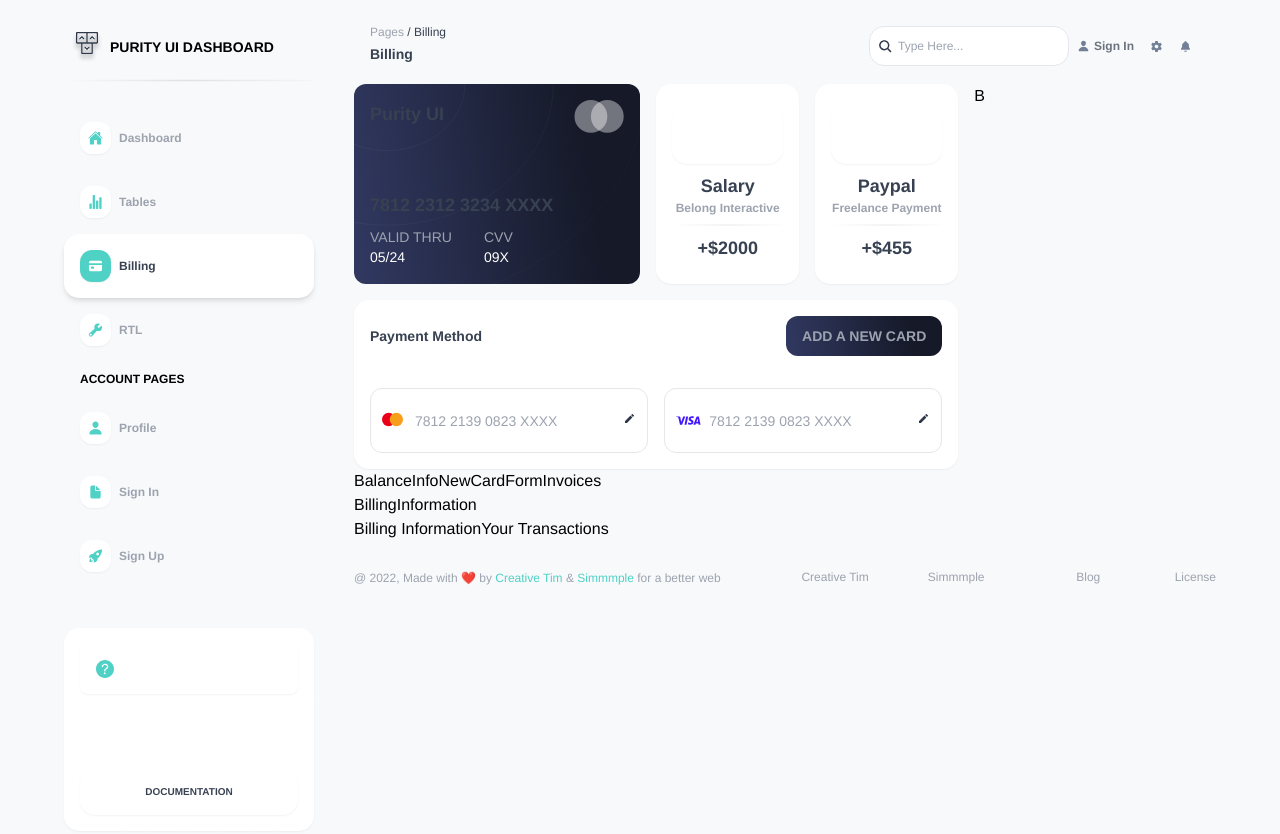
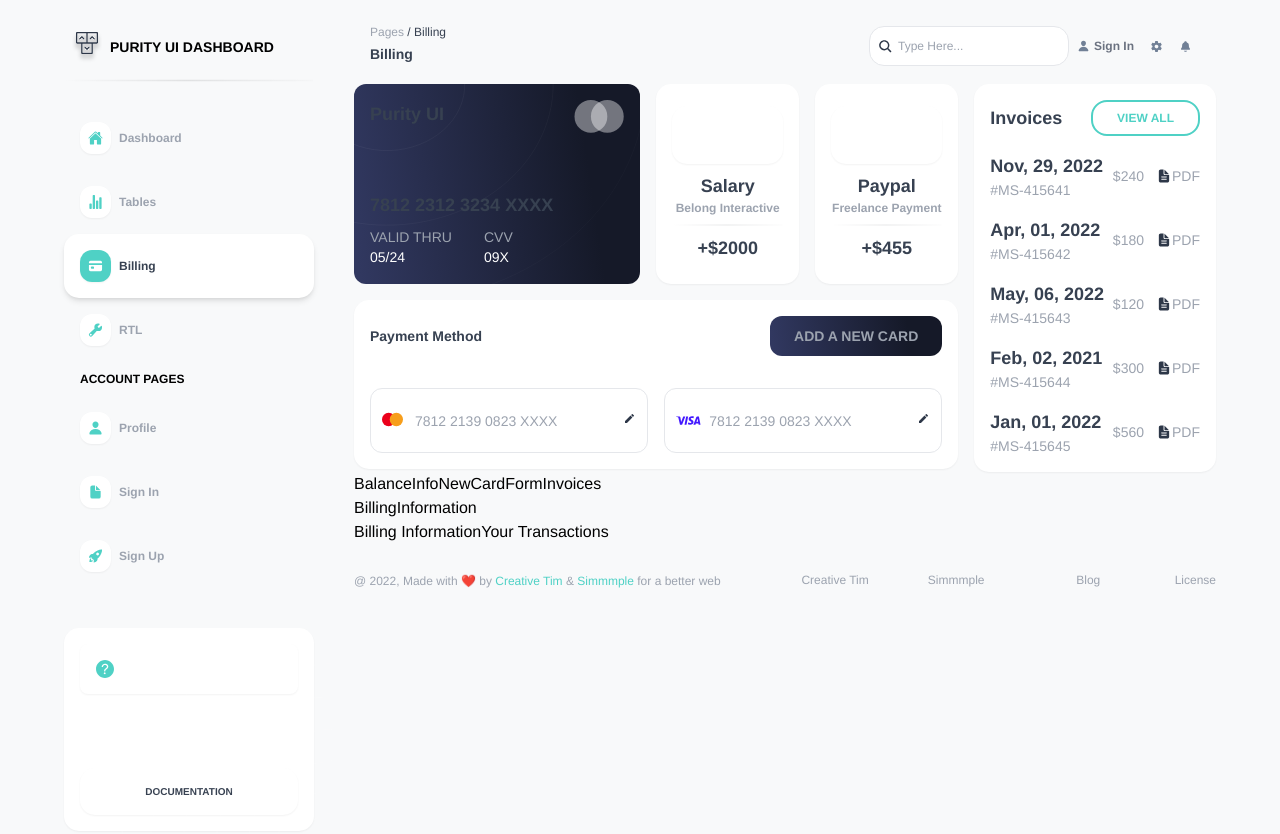
Before and after one commit to arrlancore/duck-flying-tp-project, a Next.js app: page /billing in a window 1280 px wide. Shown: the top 834 px of the page. Built offline with nearby package versions, Linux system fonts and the light colour scheme.

Commit message:
add datefns & invoices

```diff
--- a/components/billing/BillingPayment.tsx
+++ b/components/billing/BillingPayment.tsx
@@ -1,18 +1,59 @@
 import Image from "next/image";
+import Link from "next/link";
 import React from "react";
 import {
   editIcon,
   mastercardIcon,
   mastercardWhite,
   paypal,
+  textDocumentBlack,
   visaIcon,
   wallet,
 } from "../../src/assets/icons";
+import { formatDate } from "../../src/utils";
 import Box from "../Box";
 import GradientLine from "../GradientLine";
 import Input from "../Input";
 import { SpaceX } from "../Space";
 import Text from "../Text";
+
+const invoicesData = [
+  {
+    id: "MS-415641",
+    date: "2022-11-29T02:43:14.577Z",
+    amount: 240,
+    fileUrl:
+      "https://slicedinvoices.com/pdf/wordpress-pdf-invoice-plugin-sample.pdf",
+  },
+  {
+    id: "MS-415642",
+    date: "2022-04-01T02:43:14.577Z",
+    amount: 180,
+    fileUrl:
+      "https://slicedinvoices.com/pdf/wordpress-pdf-invoice-plugin-sample.pdf",
+  },
+  {
+    id: "MS-415643",
+    date: "2022-05-06T02:43:14.577Z",
+    amount: 120,
+    fileUrl:
+      "https://slicedinvoices.com/pdf/wordpress-pdf-invoice-plugin-sample.pdf",
+  },
+  {
+    id: "MS-415644",
+    date: "2021-02-02T02:43:14.577Z",
+    amount: 300,
+    fileUrl:
+      "https://slicedinvoices.com/pdf/wordpress-pdf-invoice-plugin-sample.pdf",
+  },
+  {
+    id: "MS-415645",
+    date: "2022-01-01T02:43:14.577Z",
+    amount: 560,
+    fileUrl:
+      "https://slicedinvoices.com/pdf/wordpress-pdf-invoice-plugin-sample.pdf",
+  },
+];
 
 const PaymentInfo = () => {
   return (
@@ -108,7 +149,7 @@ const PaymentInfo = () => {
 
 const BillingPayment = () => {
   return (
-    <div className="flex flex-col sm:flex-row">
+    <div className="flex flex-col md:flex-row">
       <div className="flex-[5]">
         <div className="flex flex-col">
           <div className="">
@@ -118,7 +159,7 @@ const BillingPayment = () => {
             <div className="flex flex-col">
               <div className="flex items-center justify-between">
                 <Text variant="head1">Payment Method</Text>
-                <button className="px-4 py-2 bg-chart-visit-gradient">
+                <button className="px-6 py-2 bg-chart-visit-gradient hover:opacity-80 hover:shadow-md">
                   <Text
                     className="text-[10px] font-bold text-[#fff]"
                     variant="caption"
@@ -172,7 +213,49 @@ const BillingPayment = () => {
           </Box>
         </div>
       </div>
-      <div className="flex-[2] ml-0 sm:ml-4 mt-4 sm:mt-0">B</div>
+      <div className="flex-[2] flex ml-0 md:ml-4 mt-4 md:mt-0">
+        <Box>
+          <div className="flex justify-between items-center">
+            <Text variant="head2">Invoices</Text>
+            <button
+              className="py-2 px-6 border-solid font-bold
+            rounded-2xl border-2 border-secondary
+            text-xs text-secondary hover:opacity-80
+            hover:shadow-md"
+            >
+              VIEW ALL
+            </button>
+          </div>
+          <div className="flex flex-col">
+            {invoicesData.map((data) => (
+              <div
+                key={data.id}
+                className="flex justify-between items-center mt-4"
+              >
+                <div className="flex flex-col">
+                  <Text variant="head2">
+                    {formatDate(data.date, `MMM, dd, yyyy`)}
+                  </Text>
+                  <Text variant="caption">#{data.id}</Text>
+                </div>
+                <div className="flex">
+                  <Text variant="caption">${data.amount}</Text>
+                  <Link
+                    target="_blank"
+                    href={data.fileUrl}
+                    className="flex pl-3"
+                  >
+                    <Image {...textDocumentBlack} alt="download-pdf" />
+                    <Text variant="caption" className="text-[#000]">
+                      PDF
+                    </Text>
+                  </Link>
+                </div>
+              </div>
+            ))}
+          </div>
+        </Box>
+      </div>
     </div>
   );
 };
--- a/package.json
+++ b/package.json
@@ -12,6 +12,7 @@
     "@types/node": "18.11.9",
     "@types/react": "18.0.25",
     "@types/react-dom": "18.0.9",
+    "date-fns": "^2.29.3",
     "eslint": "8.28.0",
     "eslint-config-next": "13.0.5",
     "next": "13.0.5",
--- /dev/null
+++ b/src/utils.ts
@@ -0,0 +1,8 @@
+import { format as dateFnsFormat } from "date-fns";
+
+export function formatDate(date: string, format = "dd/MM/yyyy") {
+  const dateObj = new Date(date);
+  const formatted = dateFnsFormat(dateObj, format);
+
+  return formatted;
+}
```
Also changed, not shown: 1 other file (tests, documents, lock files or other folders).
